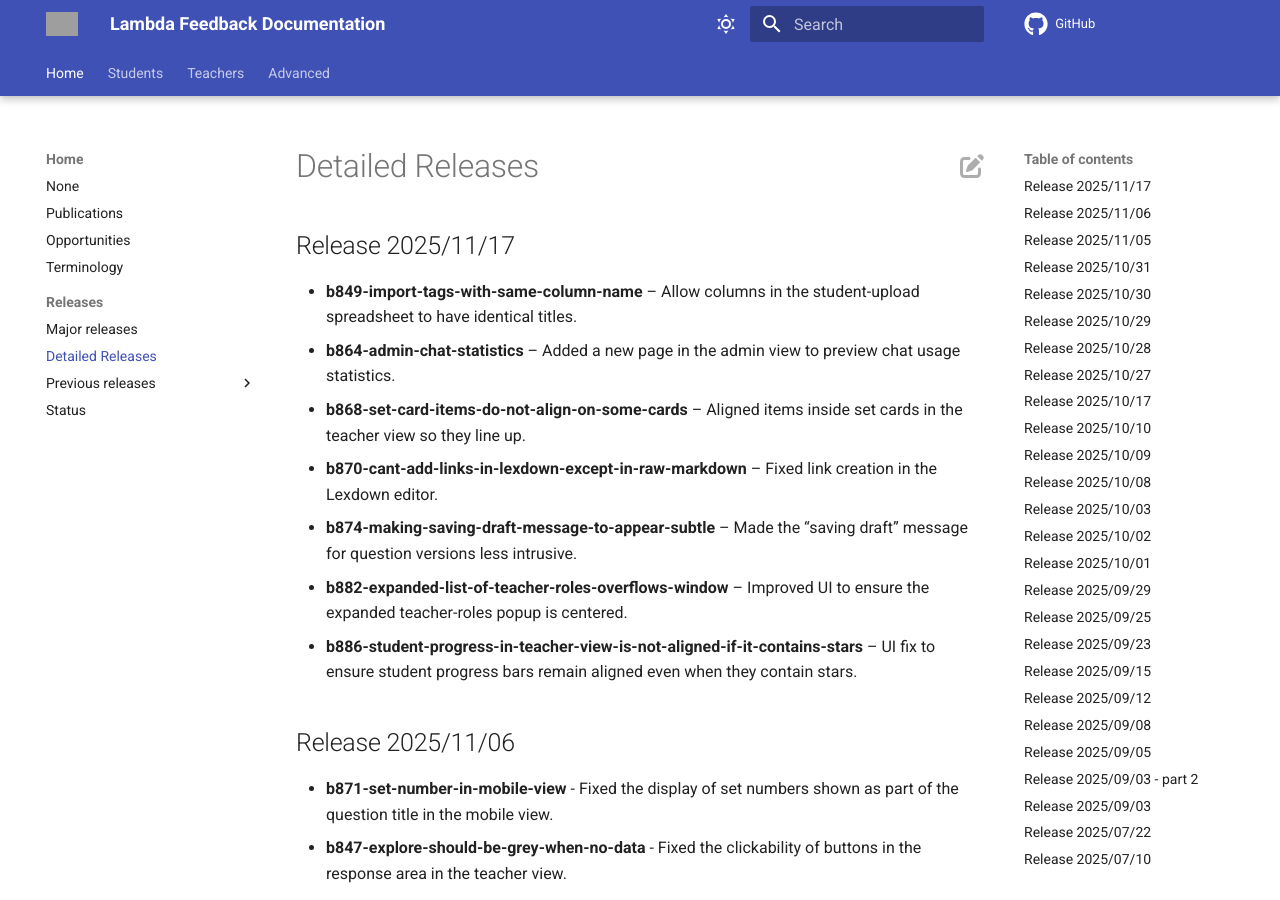
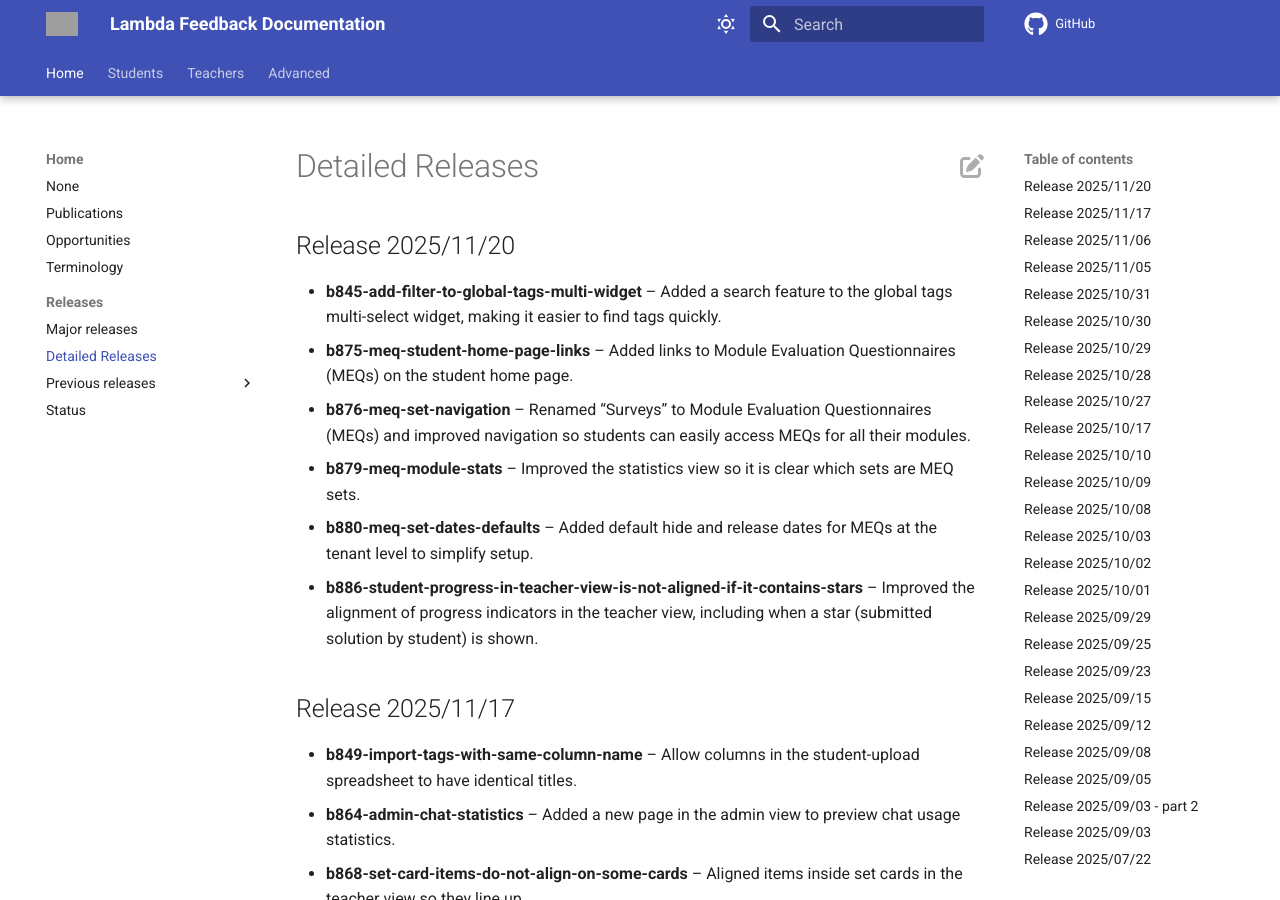
Before and after one commit to lambda-feedback/user-documentation, an MkDocs documentation site: the page built from docs/releases/detailed_releases.md, in a window 1280 px wide and 900 px high. Built offline with MkDocs 1.6.1 and Material for MkDocs 9.7.7, drawn with Linux system fonts in a browser that asks for light colours; comment, search, counter and statistics services are not loaded; grey boxes are pictures that could not be loaded.

Commit message:
Release 2025/11/20 added

```diff
--- a/docs/releases/detailed_releases.md
+++ b/docs/releases/detailed_releases.md
@@ -1,3 +1,12 @@
+## Release 2025/11/20
+
+- **b845-add-filter-to-global-tags-multi-widget** – Added a search feature to the global tags multi-select widget, making it easier to find tags quickly.
+- **b875-meq-student-home-page-links** – Added links to Module Evaluation Questionnaires (MEQs) on the student home page.
+- **b876-meq-set-navigation** – Renamed “Surveys” to Module Evaluation Questionnaires (MEQs) and improved navigation so students can easily access MEQs for all their modules.
+- **b879-meq-module-stats** – Improved the statistics view so it is clear which sets are MEQ sets.
+- **b880-meq-set-dates-defaults** – Added default hide and release dates for MEQs at the tenant level to simplify setup.
+- **b886-student-progress-in-teacher-view-is-not-aligned-if-it-contains-stars** – Improved the alignment of progress indicators in the teacher view, including when a star (submitted solution by student) is shown.
+
 ## Release 2025/11/17
 
 - **b849-import-tags-with-same-column-name** – Allow columns in the student-upload spreadsheet to have identical titles.
```
